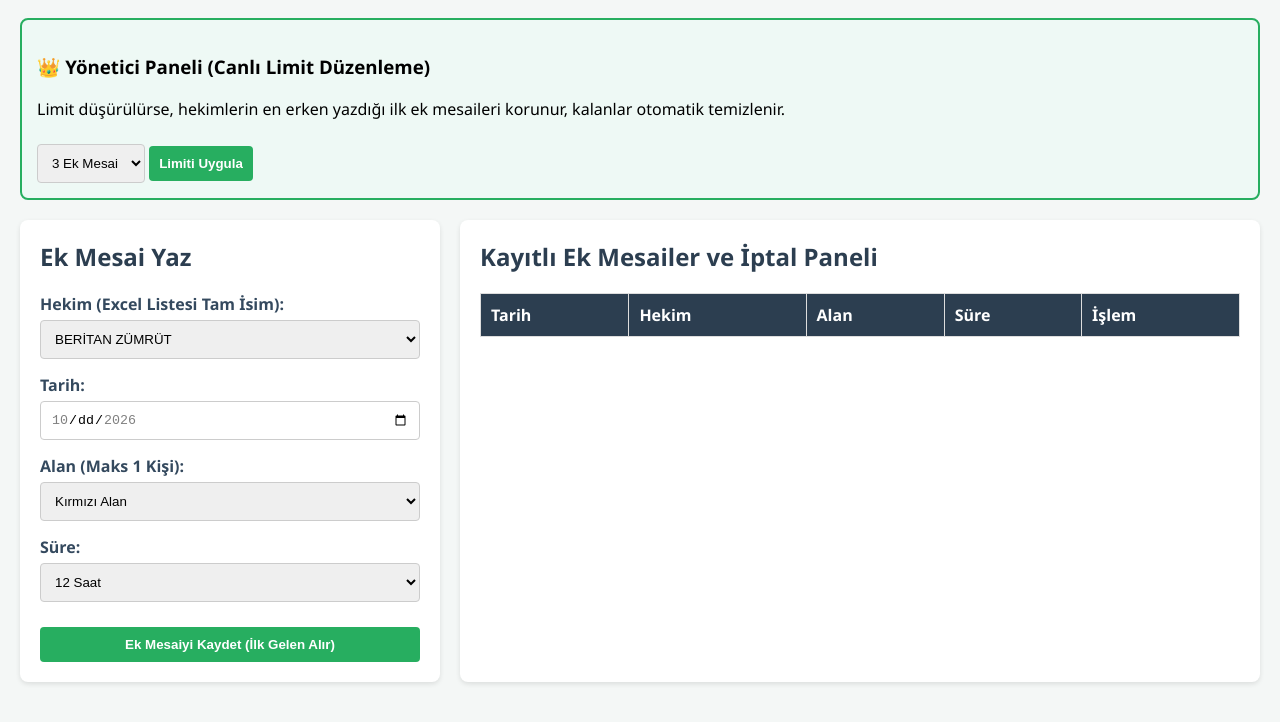
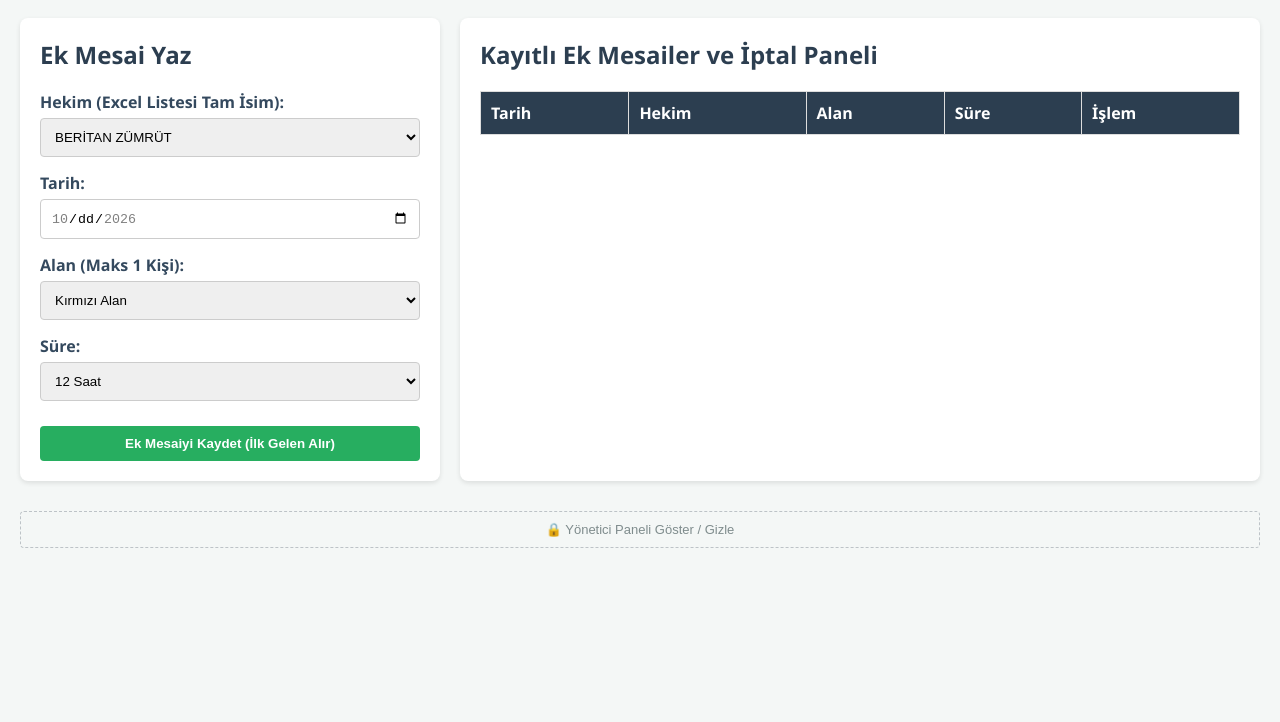
Before and after one commit to kilimomerr/acil-ek-mesai, a website: page index.html in a window 1280 px wide. Shown: the part 66-788 px from the top of the page. Drawn offline with Linux system fonts and the light colour scheme.

Commit message:
Update index.html

```diff
--- a/index.html
+++ b/index.html
@@ -10,7 +10,7 @@
         .card { background: white; padding: 20px; border-radius: 8px; box-shadow: 0 2px 5px rgba(0,0,0,0.1); }
         .form-card { flex: 1; }
         .list-card { flex: 2; }
-        .admin-card { background: #eef9f5; border: 2px solid #27ae60; margin-bottom: 20px; padding: 15px; border-radius: 8px; }
+        .admin-card { background: #eef9f5; border: 2px solid #27ae60; margin-bottom: 20px; padding: 15px; border-radius: 8px; display: none; }
         .form-group { margin-bottom: 15px; }
         label { display: block; margin-bottom: 5px; font-weight: bold; color: #34495e; }
         select, input, button { width: 100%; padding: 10px; border: 1px solid #ccc; border-radius: 4px; box-sizing: border-box; }
@@ -24,15 +24,16 @@
         th, td { border: 1px solid #ddd; padding: 10px; text-align: left; }
         th { background-color: #2c3e50; color: white; }
         tr:nth-child(even) { background-color: #f9f9f9; }
-        .badge-red { background-color: #e74c3c; color: white; padding: 3px 7px; border-radius: 3px; font-size: 12px; }
-        .badge-orange { background-color: #e67e22; color: white; padding: 3px 7px; border-radius: 3px; font-size: 12px; }
+        .admin-toggle-btn { background: transparent; color: #7f8c8d; border: 1px dashed #bdc3c7; margin-top: 30px; font-weight: normal; font-size: 13px; }
+        .admin-toggle-btn:hover { background: #ecf0f1; color: #2c3e50; }
     </style>
 </head>
 <body>
 
     <h1>🏥 Bağcılar EAH Acil Tıp Kliniği - Ek Mesai Portalı</h1>
 
-    <div class="admin-card">
+    <!-- YÖNETİCİ PANELİ (Varsayılan olarak gizlendi) -->
+    <div id="adminPanel" class="admin-card">
         <h3>👑 Yönetici Paneli (Canlı Limit Düzenleme)</h3>
         <p>Limit düşürülürse, hekimlerin en erken yazdığı ilk ek mesaileri korunur, kalanlar otomatik temizlenir.</p>
         <select id="adminLimit" style="width: auto; display: inline-block;">
@@ -77,7 +78,7 @@
             <button onclick="saveShift()">Ek Mesaiyi Kaydet (İlk Gelen Alır)</button>
         </div>
 
-        <!-- TABLO VE İPTAL BUTONU -->
+        <!-- TABLO -->
         <div class="card list-card">
             <h2>Kayıtlı Ek Mesailer ve İptal Paneli</h2>
             <table id="shiftTable">
@@ -95,8 +96,10 @@
         </div>
     </div>
 
+    <!-- YÖNETİCİ GİRİŞİ BUTONU -->
+    <button class="admin-toggle-btn" onclick="toggleAdminPanel()">🔒 Yönetici Paneli Göster / Gizle</button>
+
 <script>
-    // Excel Dosyanızdaki İsimler Tam Entegre Edildi
     const doctors = [
         "BERİTAN ZÜMRÜT", "YASER HASAN BOLAT", "AHMET ÖZAY", "FATMA KÖLEOĞLU",
         "ENES GÜLDEŞ", "ÖMER TARIK SARIBIYIK", "HALİL CAN DOĞAN", "SÜEDA YALÇIN",
@@ -113,6 +116,15 @@
         opt.innerText = doc;
         select.appendChild(opt);
     });
+
+    function toggleAdminPanel() {
+        const panel = document.getElementById('adminPanel');
+        if (panel.style.display === 'none' || panel.style.display === '') {
+            panel.style.display = 'block';
+        } else {
+            panel.style.display = 'none';
+        }
+    }
 
     async function setAdminLimit() {
         const newLimit = document.getElementById('adminLimit').value;
```
